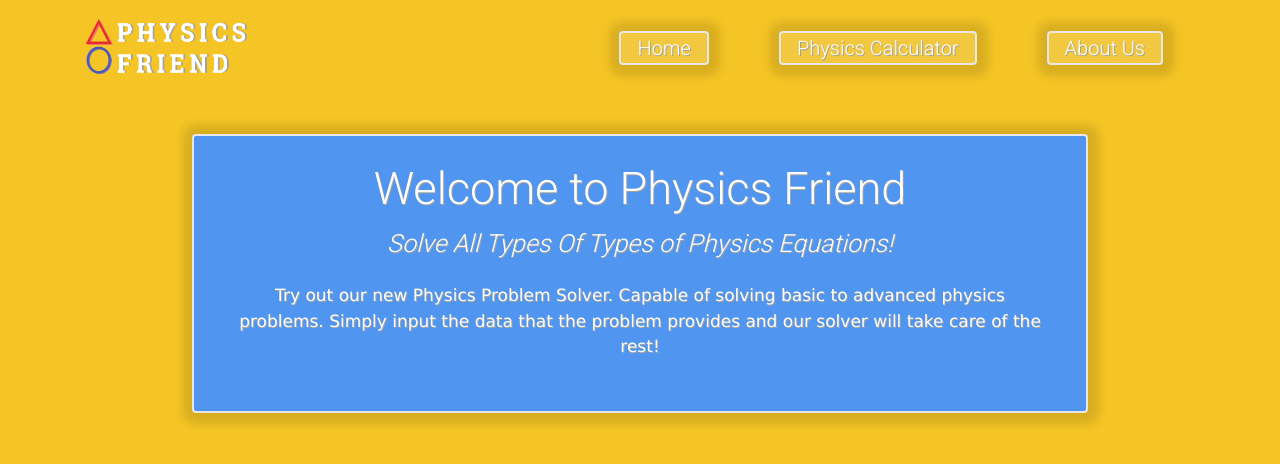
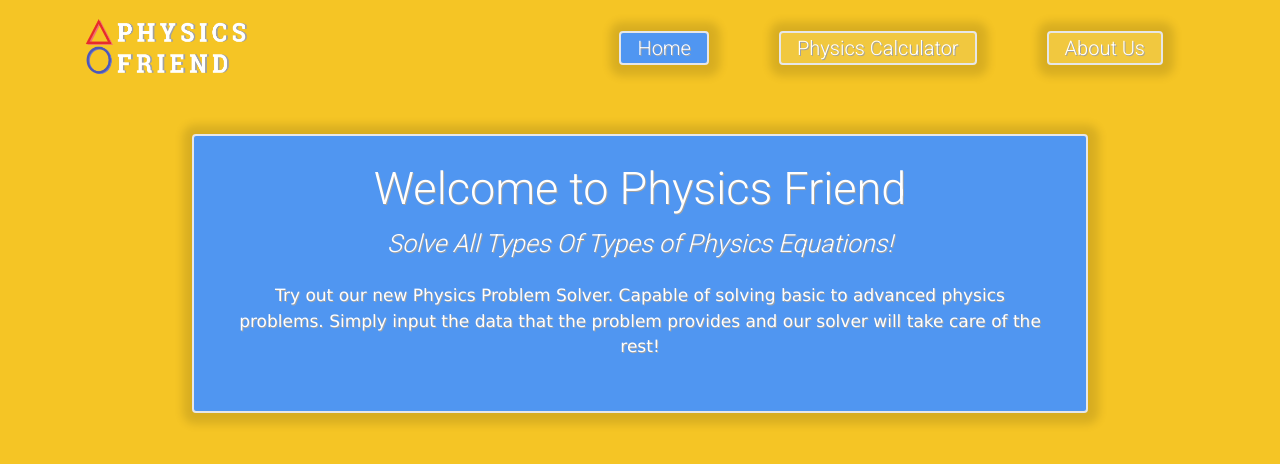
Before and after one commit to Sparsh101AI/Physics-Friend-Application, a React (Create React App) app: page / in a window 1280 px wide. Shown: the top 464 px of the page. Built offline with nearby package versions, Linux system fonts and the light colour scheme.

Commit message:
Added some finishing touches to the Navbar

```diff
--- a/src/Nav/Nav.css
+++ b/src/Nav/Nav.css
@@ -17,6 +17,60 @@
   justify-content: center;
   margin: 20px 35px;
   background-color: #f1c83f !important;
+  padding-left: 1rem;
+  padding-right: 1rem;
+  transition: ease-in 0.2s;
+  box-shadow: 1px 1px 10px 10px rgba(0, 0, 0, 0.123);
+}
+.homeButtonColor {
+  text-decoration: none;
+  color: white;
+  font-family: Roboto, Verdana, Geneva, Tahoma, sans-serif;
+  font-size: 20px;
+  border: 2px solid #e7e7e7;
+  border-radius: 4px;
+  text-shadow: 1px 1px #a1a1a1;
+  font-weight: 300;
+  align-items: center;
+  justify-content: center;
+  margin: 20px 35px;
+  background-color: #5096f1 !important;
+  padding-left: 1rem;
+  padding-right: 1rem;
+  transition: ease-in 0.2s;
+  box-shadow: 1px 1px 10px 10px rgba(0, 0, 0, 0.123);
+}
+.pcButtonColor {
+  text-decoration: none;
+  color: white;
+  font-family: Roboto, Verdana, Geneva, Tahoma, sans-serif;
+  font-size: 20px;
+  border: 2px solid #e7e7e7;
+  border-radius: 4px;
+  text-shadow: 1px 1px #a1a1a1;
+  font-weight: 300;
+  align-items: center;
+  justify-content: center;
+  margin: 20px 35px;
+  background-color: #e95353 !important;
+  padding-left: 1rem;
+  padding-right: 1rem;
+  transition: ease-in 0.2s;
+  box-shadow: 1px 1px 10px 10px rgba(0, 0, 0, 0.123);
+}
+.aboutButtonColor {
+  text-decoration: none;
+  color: white;
+  font-family: Roboto, Verdana, Geneva, Tahoma, sans-serif;
+  font-size: 20px;
+  border: 2px solid #e7e7e7;
+  border-radius: 4px;
+  text-shadow: 1px 1px #a1a1a1;
+  font-weight: 300;
+  align-items: center;
+  justify-content: center;
+  margin: 20px 35px;
+  background-color: rgb(255, 167, 4) !important;
   padding-left: 1rem;
   padding-right: 1rem;
   transition: ease-in 0.2s;
--- a/src/Nav/Nav.js
+++ b/src/Nav/Nav.js
@@ -4,8 +4,14 @@ import { Link } from "react-router-dom";
 import Navbar from "react-bootstrap/Navbar";
 import "bootstrap/dist/css/bootstrap.min.css";
 import Nav from "react-bootstrap/Nav";
+import React from "react";
 
 function Nav1() {
+  const [ButtonState, setButtonState] = React.useState([
+    "homeButtonColor",
+    "button-color",
+    "button-color",
+  ]);
   return (
     <div>
       <Navbar
@@ -27,21 +33,50 @@ function Nav1() {
           <Navbar.Toggle aria-controls="responsive-navbar-nav" />
           <Navbar.Collapse id="responsive-navbar-nav">
             <Nav className="auto">
-              <Link to="/" className="auto1">
-                <li className="button-color" id="homeButton">
-                  {" "}
+              <Link
+                to="/"
+                className="auto1"
+                onClick={() =>
+                  setButtonState([
+                    "homeButtonColor",
+                    "button-color",
+                    "button-color",
+                  ])
+                }
+              >
+                <li className={ButtonState[0]} id="homeButton">
                   Home
                 </li>
               </Link>
 
-              <Link to="/Calculator" className="auto1">
-                <li className="button-color" id="calcButton">
+              <Link
+                to="/Calculator"
+                className="auto1"
+                onClick={() =>
+                  setButtonState([
+                    "button-color",
+                    "pcButtonColor",
+                    "button-color",
+                  ])
+                }
+              >
+                <li className={ButtonState[1]} id="calcButton">
                   Physics Calculator
                 </li>
               </Link>
 
-              <Link to="/AboutUs" className="auto1">
-                <li className="button-color" id="aboutButton">
+              <Link
+                to="/AboutUs"
+                className="auto1"
+                onClick={() =>
+                  setButtonState([
+                    "button-color",
+                    "button-color",
+                    "aboutButtonColor",
+                  ])
+                }
+              >
+                <li className={ButtonState[2]} id="aboutButton">
                   About Us
                 </li>
               </Link>
```
